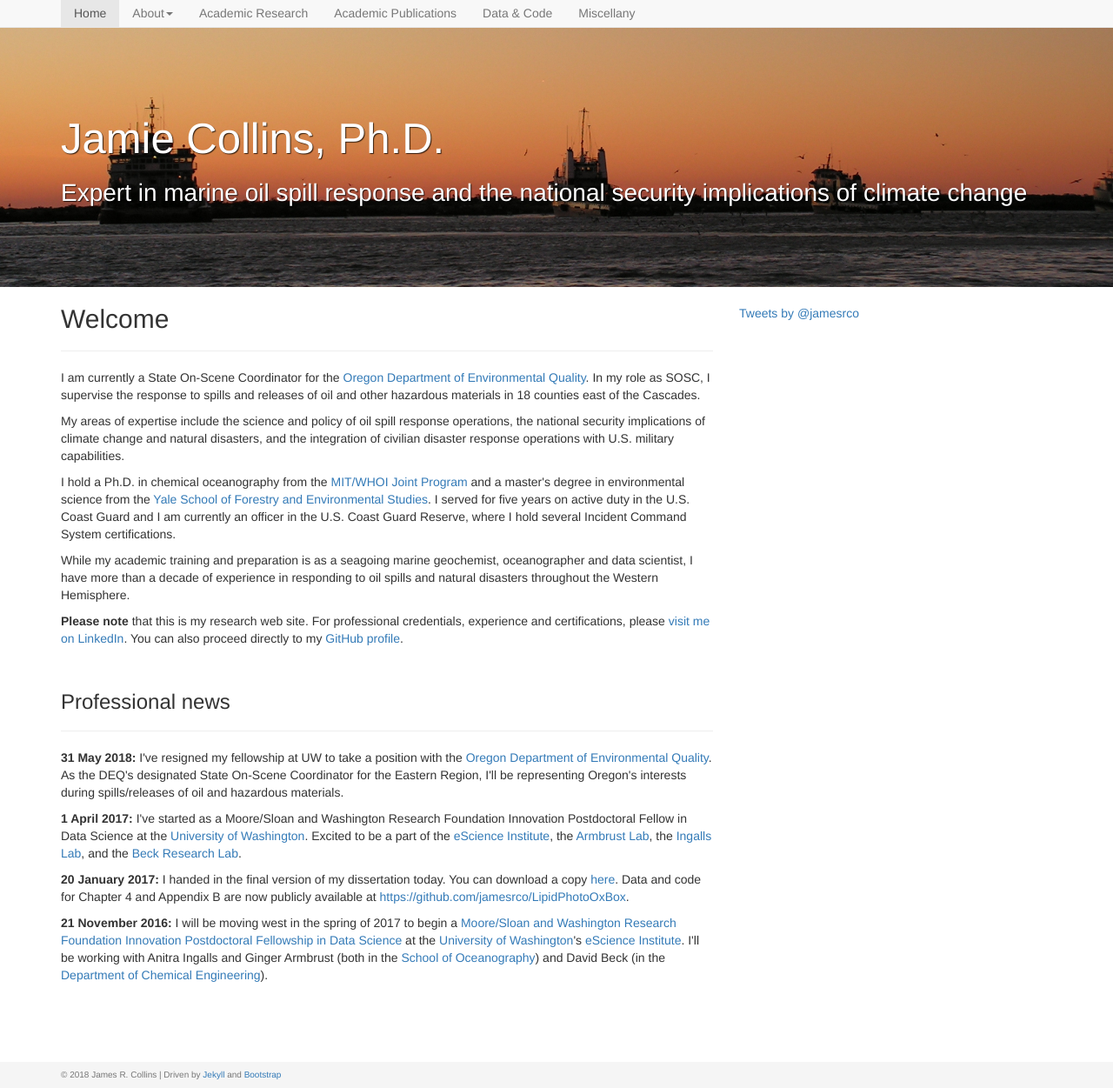
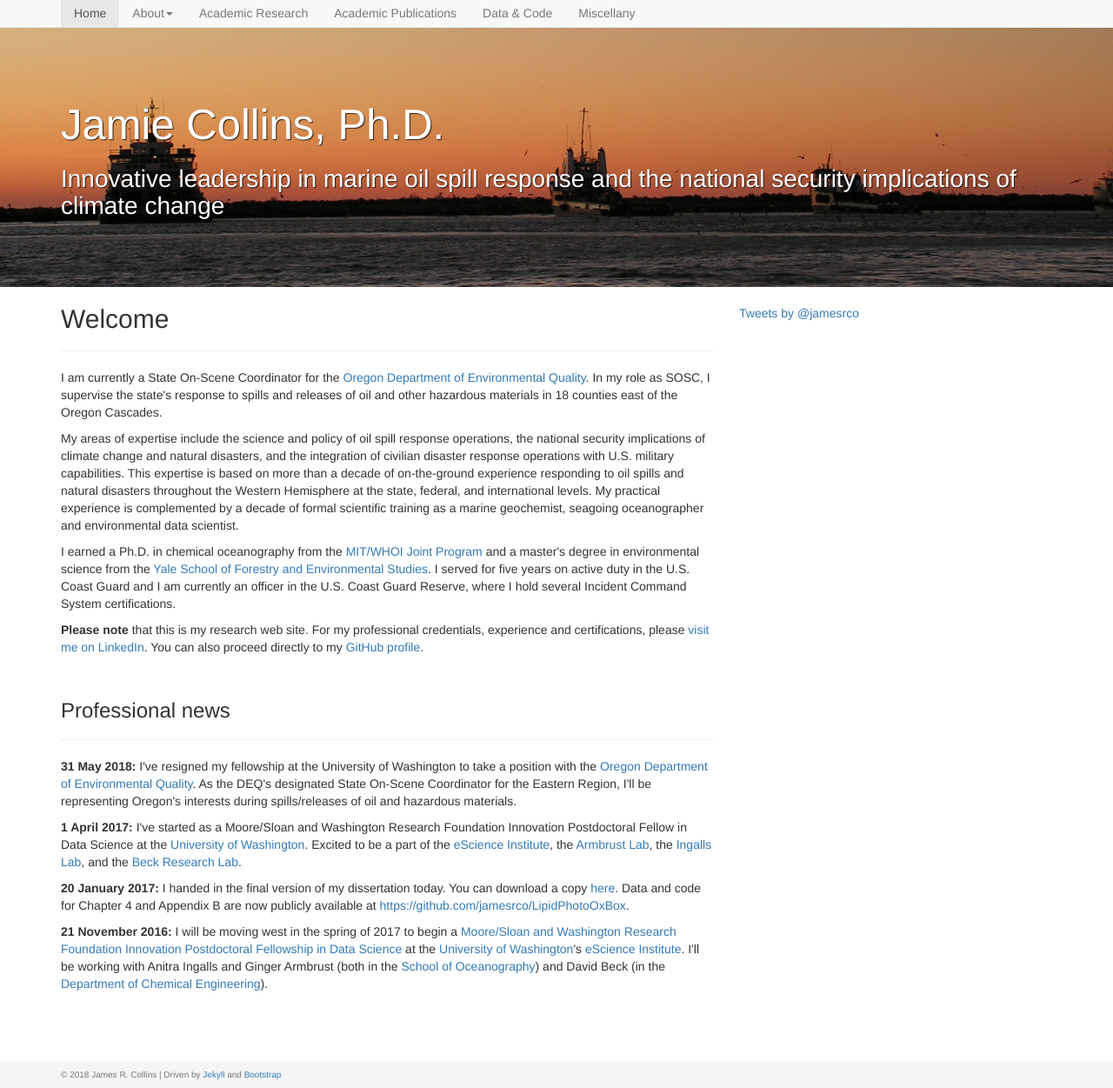
Before and after one commit to jamesrco/jamesrco.github.io, a Jekyll site: the page built from index.html, in a window 1280 px wide and 1251 px high. Shown: the whole window at 87% size. Built offline with Jekyll 4.4.1, drawn with Linux system fonts in a browser that asks for light colours; nearby versions of some CDN libraries; comment, search, counter and statistics services are not loaded.

Commit message:
Some updates

```diff
--- a/_layouts/default.html
+++ b/_layouts/default.html
@@ -74,7 +74,7 @@
     </div><!-- .carousel-inner -->
     <div class="container carousel-overlay">
         <h1>Jamie Collins, Ph.D.</h1>
-        <h3>Expert in marine oil spill response and the national security implications of climate change</h3>
+        <h3>Innovative leadership in marine oil spill response and the national security implications of climate change</h3>
     </div>
 </div><!-- .carousel -->
 <!--end bg-carousel-->
--- a/_layouts/page.html
+++ b/_layouts/page.html
@@ -74,7 +74,7 @@
     </div><!-- .carousel-inner -->
     <div class="container carousel-overlay">
         <h1>Jamie Collins, Ph.D.</h1>
-        <h3>Expert in marine oil spill response and the national security implications of climate change</h3>
+        <h3>Innovative leadership in marine oil spill response and the national security implications of climate change</h3>
     </div>
 </div><!-- .carousel -->
 <!--end bg-carousel-->
--- a/index.html
+++ b/index.html
@@ -4,15 +4,14 @@ title: Home
 ---
  <h2>Welcome</h2>
  <hr>
-<p>I am currently a State On-Scene Coordinator for the <a href="http://www.oregon.gov/DEQ/Pages/index.aspx">Oregon Department of Environmental Quality</a>. In my role as SOSC, I supervise the response to spills and releases of oil and other hazardous materials in 18 counties east of the Cascades.</p>
-<p>My areas of expertise include the science and policy of oil spill response operations, the national security implications of climate change and natural disasters, and the integration of civilian disaster response operations with U.S. military capabilities.</p>
-<p>I hold a Ph.D. in chemical oceanography from the <a href="http://mit.whoi.edu/">MIT/WHOI Joint Program</a> and a master's degree in environmental science from the <a href="http://environment.yale.edu">Yale School of Forestry and Environmental Studies</a>. I served for five years on active duty in the U.S. Coast Guard and I am currently an officer in the U.S. Coast Guard Reserve, where I hold several Incident Command System certifications.</p>
-<p>While my academic training and preparation is as a seagoing marine geochemist, oceanographer and data scientist, I have more than a decade of experience in responding to oil spills and natural disasters throughout the Western Hemisphere.</p>
-<p><b>Please note</b> that this is my research web site. For professional credentials, experience and certifications, please <a href="https://www.linkedin.com/in/james-collins-oceanography/">visit me on LinkedIn</a>.  You can also proceed directly to my <a href="https://github.com/jamesrco">GitHub profile</a>.</p>
+<p>I am currently a State On-Scene Coordinator for the <a href="http://www.oregon.gov/DEQ/Pages/index.aspx">Oregon Department of Environmental Quality</a>. In my role as SOSC, I supervise the state's response to spills and releases of oil and other hazardous materials in 18 counties east of the Oregon Cascades.</p>
+<p>My areas of expertise include the science and policy of oil spill response operations, the national security implications of climate change and natural disasters, and the integration of civilian disaster response operations with U.S. military capabilities. This expertise is based on more than a decade of on-the-ground experience responding to oil spills and natural disasters throughout the Western Hemisphere at the state, federal, and international levels. My practical experience is complemented by a decade of formal scientific training as a marine geochemist, seagoing oceanographer and environmental data scientist.</p>
+<p>I earned a Ph.D. in chemical oceanography from the <a href="http://mit.whoi.edu/">MIT/WHOI Joint Program</a> and a master's degree in environmental science from the <a href="http://environment.yale.edu">Yale School of Forestry and Environmental Studies</a>. I served for five years on active duty in the U.S. Coast Guard and I am currently an officer in the U.S. Coast Guard Reserve, where I hold several Incident Command System certifications.</p>
+<p><b>Please note</b> that this is my research web site. For my professional credentials, experience and certifications, please <a href="https://www.linkedin.com/in/james-collins-oceanography/">visit me on LinkedIn</a>.  You can also proceed directly to my <a href="https://github.com/jamesrco">GitHub profile</a>.</p>
 <br>
 <h3>Professional news</h3>
 <hr>
-<p><b>31 May 2018:</b> I've resigned my fellowship at UW to take a position with the <a href="http://www.oregon.gov/DEQ/Pages/index.aspx">Oregon Department of Environmental Quality</a>. As the DEQ's designated State On-Scene Coordinator for the Eastern Region, I'll be representing Oregon's interests during spills/releases of oil and hazardous materials.</p>
+<p><b>31 May 2018:</b> I've resigned my fellowship at the University of Washington to take a position with the <a href="http://www.oregon.gov/DEQ/Pages/index.aspx">Oregon Department of Environmental Quality</a>. As the DEQ's designated State On-Scene Coordinator for the Eastern Region, I'll be representing Oregon's interests during spills/releases of oil and hazardous materials.</p>
 <p><b>1 April 2017:</b> I've started as a Moore/Sloan and Washington Research Foundation Innovation Postdoctoral Fellow in Data Science at the <a href="http://www.washington.edu">University of Washington</a>. Excited to be a part of the <a href="http://escience.washington.edu/">eScience Institute</a>, the <a href="http://armbrustlab.ocean.washington.edu/">Armbrust Lab</a>, the <a href="https://catalyst.uw.edu/workspace/aingalls/19592/116518">Ingalls Lab</a>, and the <a href="http://faculty.washington.edu/dacb/">Beck Research Lab</a>.</p>
 <p><b>20 January 2017:</b> I handed in the final version of my dissertation today. You can download a copy <a href="/assets/Collins_thesis.pdf">here</a>. Data and code for Chapter 4 and Appendix B are now publicly available at <a href="https://github.com/jamesrco/LipidPhotoOxBox">https://github.com/jamesrco/LipidPhotoOxBox</a>.</p>
 <p><b>21 November 2016:</b> I will be moving west in the spring of 2017 to begin a <a href="http://escience.washington.edu/get-involved/postdoctoral-fellowships">Moore/Sloan and Washington Research Foundation Innovation Postdoctoral Fellowship in Data Science</a> at the <a href="http://www.washington.edu">University of Washington</a>'s <a href="http://escience.washington.edu/">eScience Institute</a>. I'll be working with Anitra Ingalls and Ginger Armbrust (both in the <a href="http://www.ocean.washington.edu/">School of Oceanography</a>) and David Beck (in the <a href="http://www.cheme.washington.edu">Department of Chemical Engineering</a>).</p>
```
Also changed, not shown: _pages/bio.md (+4 -6 lines).
